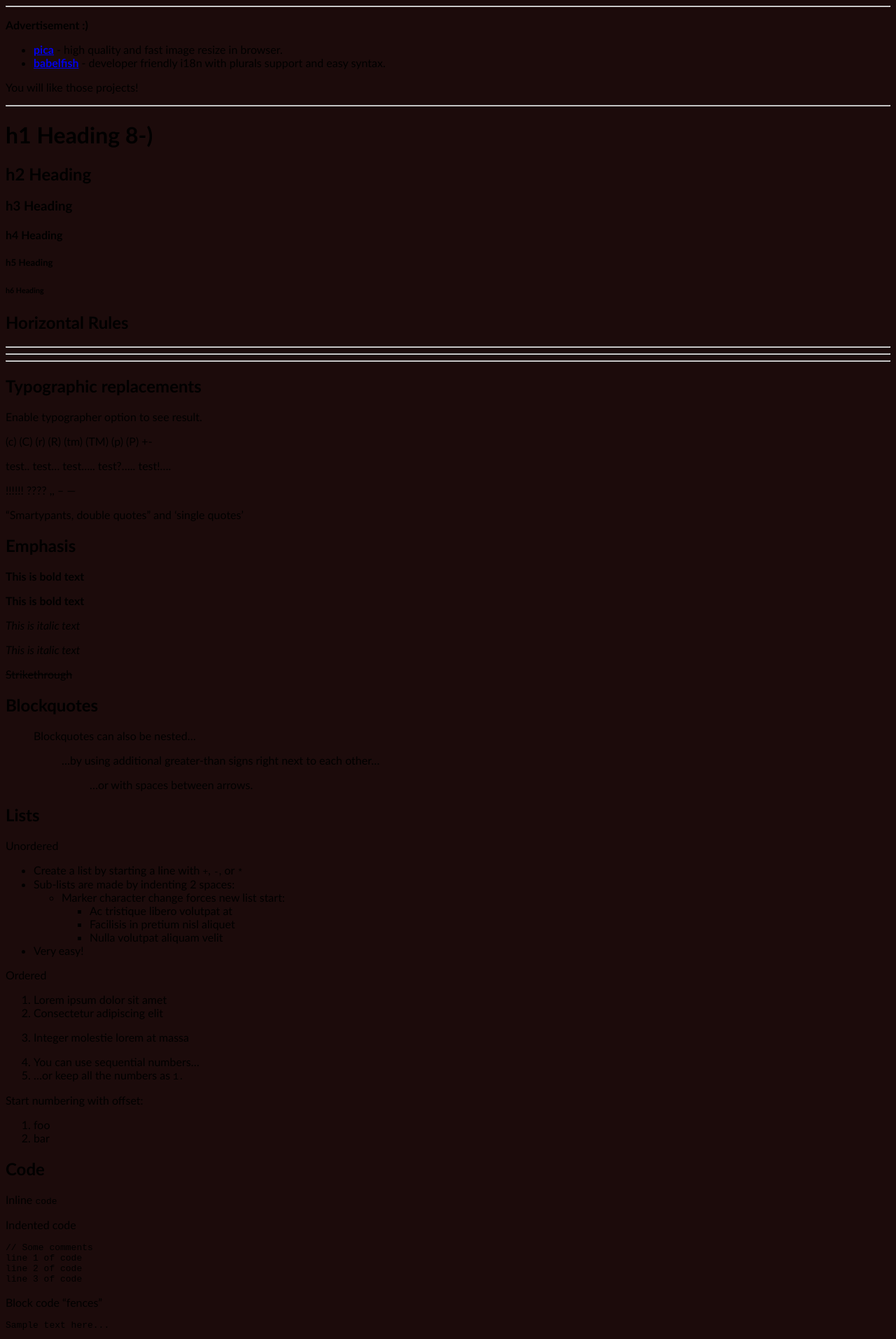
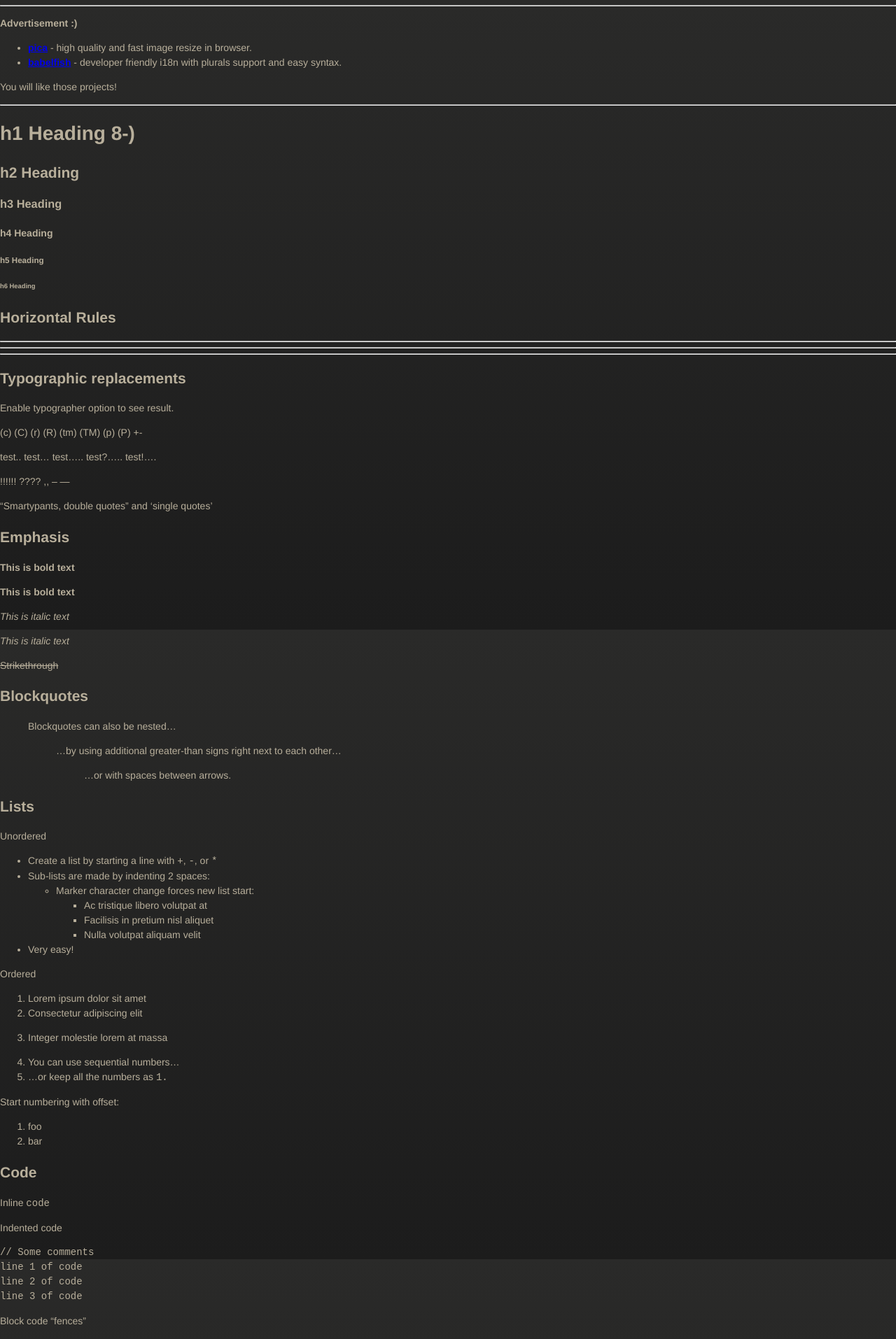
Before and after one commit to DanielTeko-Agbo/blog, a Jekyll site: the page built from index.md, in a window 1280 px wide. Shown: the top 1914 px of the page at 70% size. Built offline with Jekyll 4.4.1, drawn with Linux system fonts in a browser that asks for light colours.

Commit message:
Modified styling

```diff
--- a/_layouts/default.html
+++ b/_layouts/default.html
@@ -12,7 +12,7 @@
     <body>
         <header></header>
 
-        <main class="">
+        <main class="content">
             {{content}}
         </main>
 
--- a/assets/css/style.css
+++ b/assets/css/style.css
@@ -2,6 +2,12 @@
 ---
 
 body {
-  font-family: "Gill Sans", sans-serif;
-  background-color: #1c0b0b;
+  padding:0px 0 20px 0px;
+  margin: 0px;
+  font:14px/1.5 "OpenSansRegular", "Helvetica Neue", Helvetica, Arial, sans-serif;
+  color:#b8af9b;
+  font-weight: normal;
+  background: #252525;
+  background-attachment: fixed !important;
+  background: linear-gradient(#2a2a29, #1c1c1c);
 }
```
